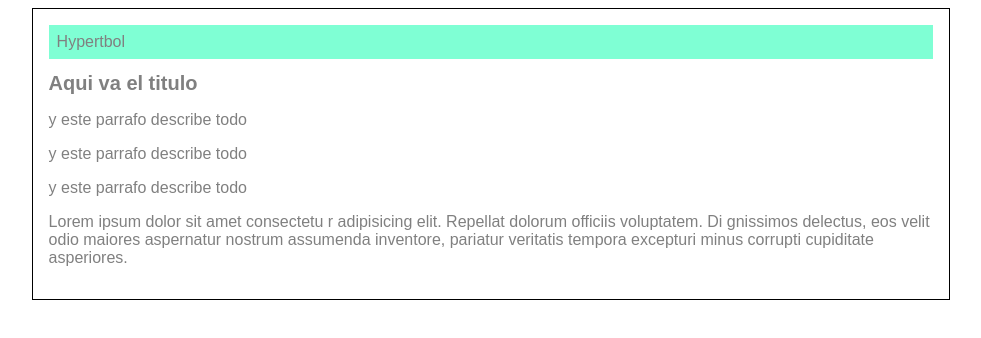
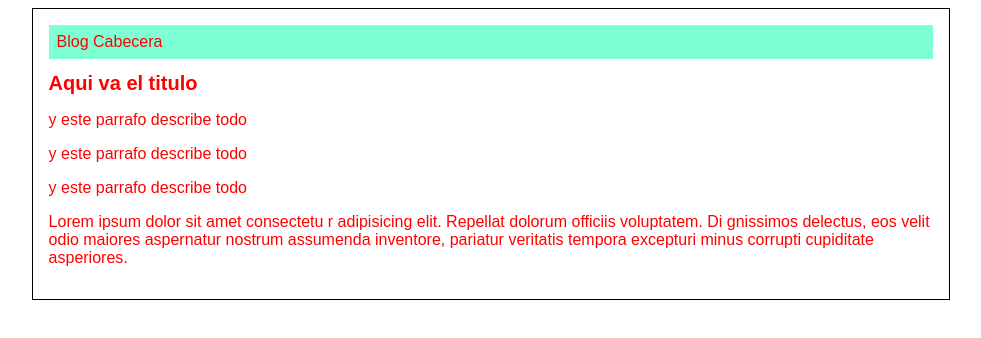
Before and after one commit to bleach717/hyperblog-1, a plain HTML site: page index.html in a window 1280 px wide. Shown: the whole page, without its empty margins (149-1130 px from the left). Drawn offline with Linux system fonts and the light colour scheme.

Commit message:
modifique la cabecera y el color del texto

```diff
--- a/index.html
+++ b/index.html
@@ -11,7 +11,7 @@
 
     <div id="container">
         <div id="cabecera">
-            Hypertbol
+            Blog Cabecera
         </div>
         <div id="post">
             <h1>Aqui va el titulo</h1>
--- a/styles/estilos.css
+++ b/styles/estilos.css
@@ -1,5 +1,5 @@
 body{
-    color: gray;
+    color: rgb(255, 0, 0);
     text-align: left;
     font-family: "Arial";
 }
```
